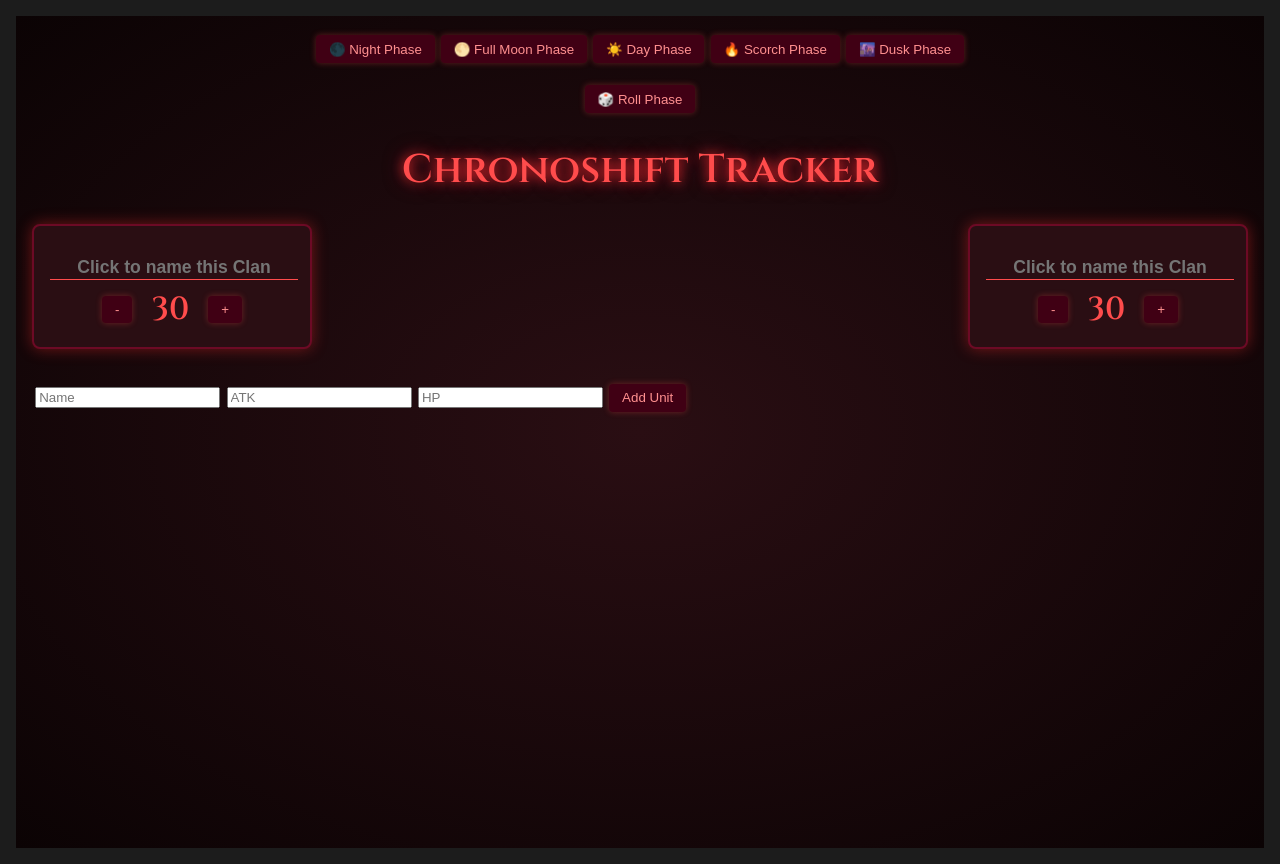
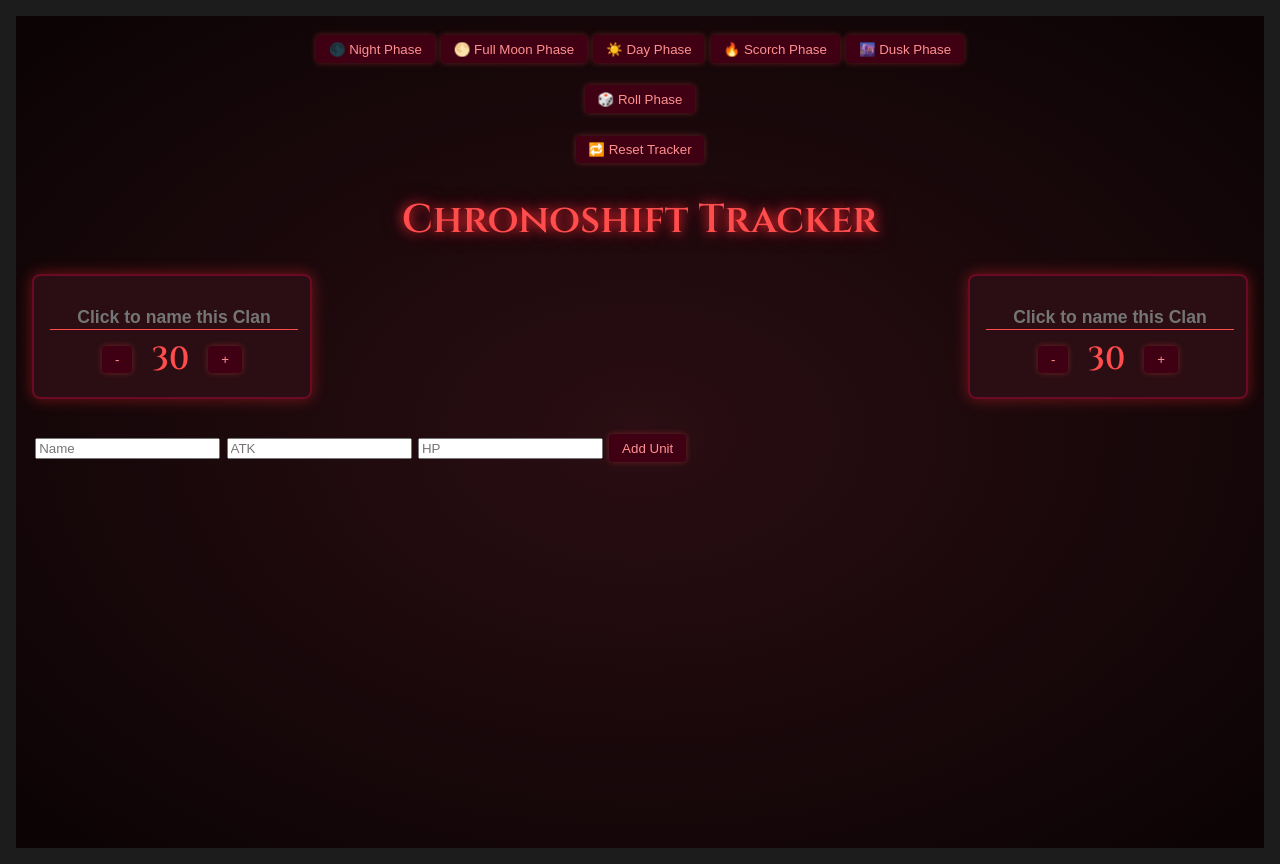
Before and after one commit to YatoCrow/chronoshift-tracker, a React (Vite) app: page / in a window 1280 px wide. Built offline with nearby package versions, Linux system fonts and the light colour scheme.

Commit message:
Add Reset Button to restore HP, names, and theme

```diff
--- a/src/App.jsx
+++ b/src/App.jsx
@@ -42,6 +42,12 @@ const rollPhase = () => {
     setUnits((prev) => prev.filter((unit) => unit.id !== id));
   };
 
+  const resetTracker = () => {
+  setPlayerHP([30, 30]);
+  setPlayerLabels(["Player 1", "Player 2"]);
+  setTheme("night"); // Optional: reset to default phase
+};
+
   return (
     <div className={`theme-${theme}`}>
   <div style={{ textAlign: "center", marginBottom: "1rem" }}>
@@ -54,6 +60,10 @@ const rollPhase = () => {
 <div style={{ textAlign: "center", marginBottom: "1rem" }}>
   <button onClick={rollPhase}>🎲 Roll Phase</button>
 </div>
+      <div style={{ textAlign: "center", marginTop: "1rem" }}>
+  <button onClick={resetTracker}>🔁 Reset Tracker</button>
+</div>
+
 
     <h1>Chronoshift Tracker</h1>
 
```
